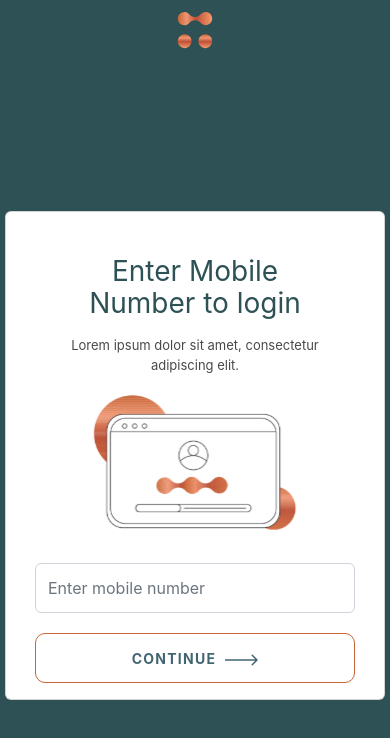
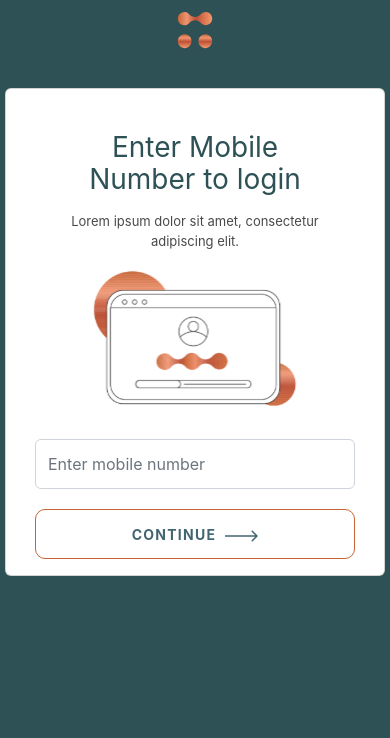
Before and after one commit to NitinHegde278/equipp-verification, a React (Create React App) app: page / in a window 390 px wide. Both pictures are taken after a click on the button "CONTINUE". Shown: the top 738 px of the page. Built offline with nearby package versions, Linux system fonts and the light colour scheme.

Commit message:
Layout UI fix for small screens

```diff
--- a/src/components/layout/layout.styles.css
+++ b/src/components/layout/layout.styles.css
@@ -35,3 +35,10 @@
     margin-left: 0;
   }
 }
+
+@media screen and (max-width: 450px) {
+  .layout-card {
+    align-items: flex-start !important;
+    margin-top: 20px;
+  }
+}
```
